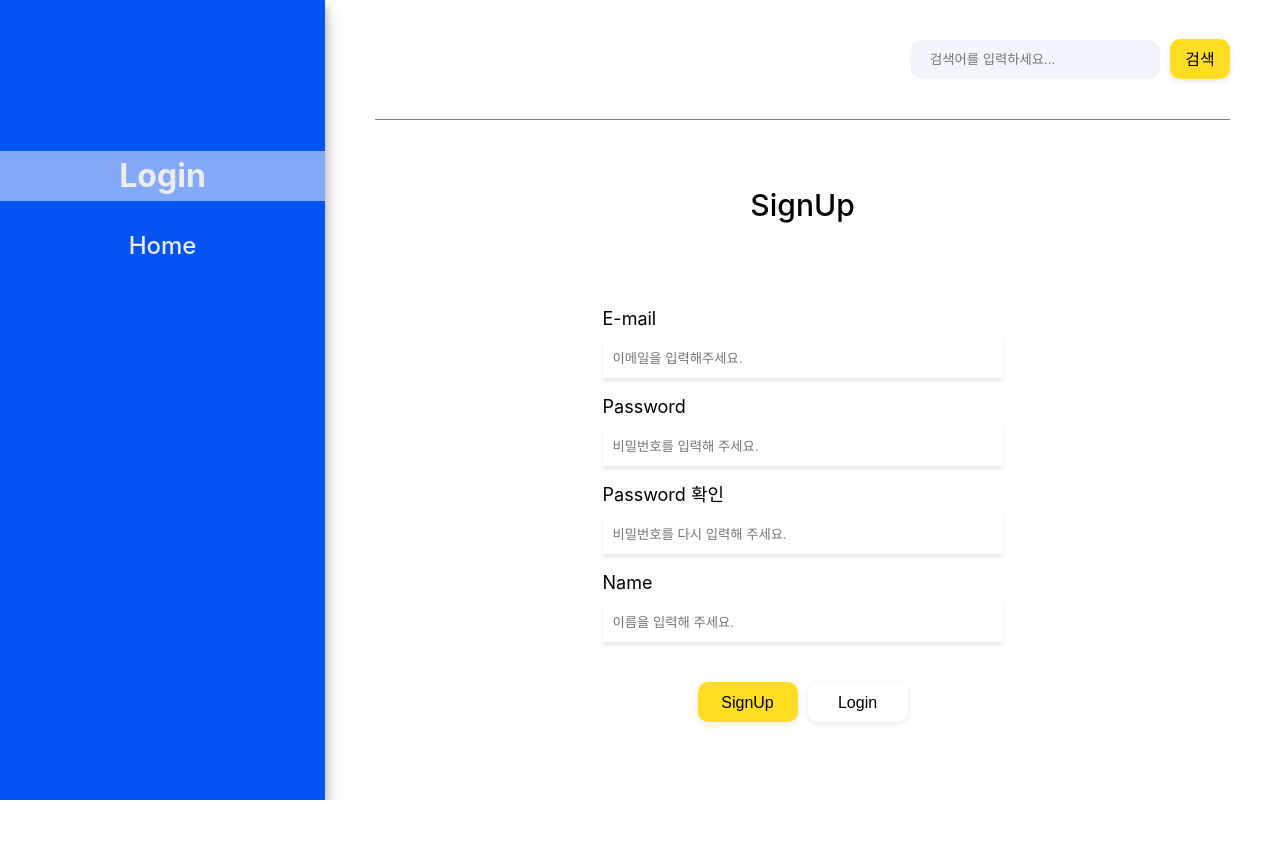
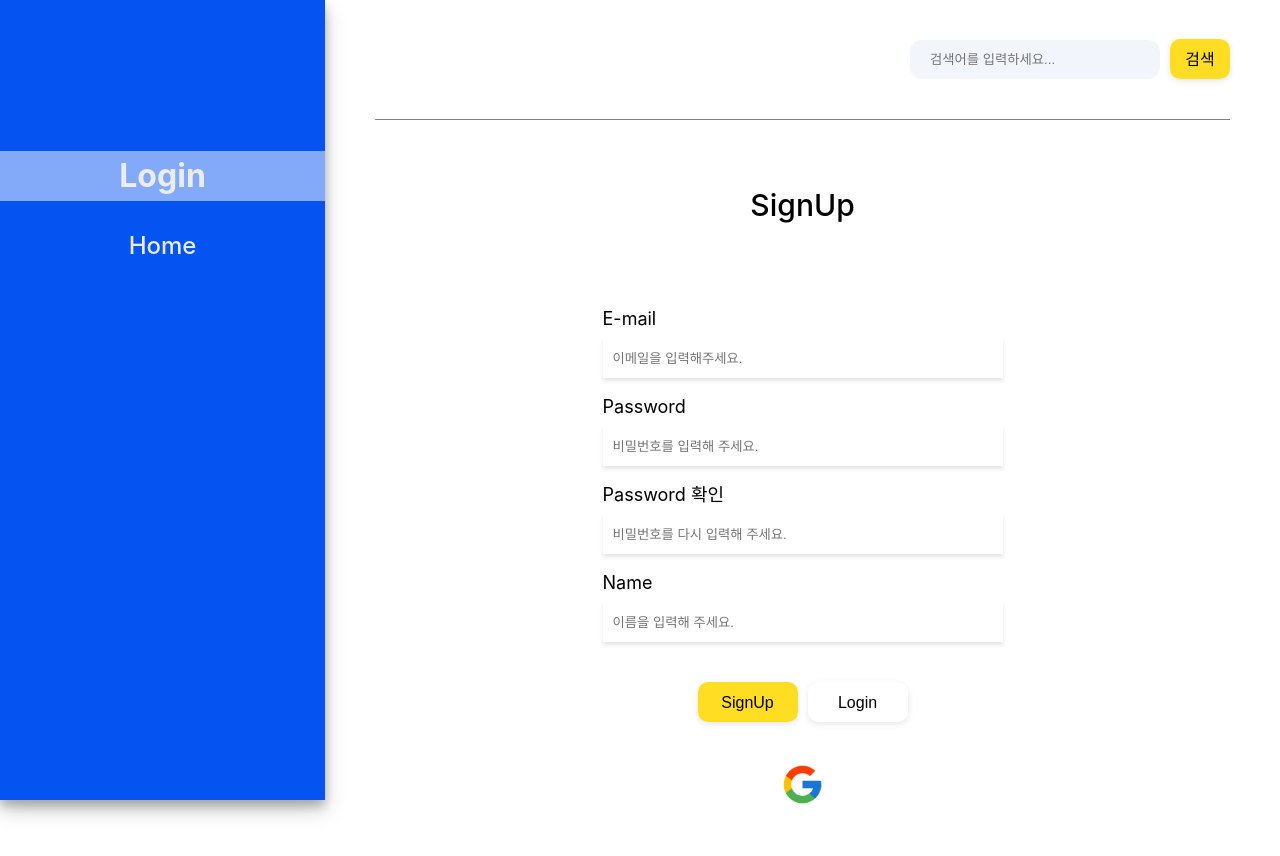
Before and after one commit to arko0531/react-blog, a React (Create React App) app: page /auth in a window 1280 px wide. Before the commit the page ends 800 px from the top, so only its background shows below. Built offline with nearby package versions, Linux system fonts and the light colour scheme; no server answers.

Commit message:
fix/blog-86: 구글 로그인/회원가입 복구

```diff
--- a/src/components/form/AuthForm.jsx
+++ b/src/components/form/AuthForm.jsx
@@ -11,6 +11,7 @@ import {
 } from 'firebase/auth';
 import { doc, setDoc } from 'firebase/firestore';
 import { db, auth } from 'firebase.js';
+import googleLogo from 'assets/google-logo.png';
 import FormTitle from 'components/title/FormTitle';
 import LoginAndLogoutButtonGroup from 'components/ui/buttonGroup/LoginAndLogoutButtonGroup';
 
@@ -144,6 +145,7 @@ const AuthForm = () => {
           isLogin={isLogin}
           onRegister={handleRegister}
         />
+        <Image src={googleLogo} onClick={handleGoogleLogin} />
       </StyledAuthForm>
     </>
   );
--- a/src/components/form/PostForm.jsx
+++ b/src/components/form/PostForm.jsx
@@ -56,11 +56,10 @@ const PostForm = () => {
       });
     },
     onSuccess: () => {
-      queryClient.invalidateQueries(['posts']);
-
       if (params.postId) {
         navigate(`/posts/${params.postId}`);
       } else {
+        queryClient.invalidateQueries(['posts']);
         navigate('/');
       }
     },
```
